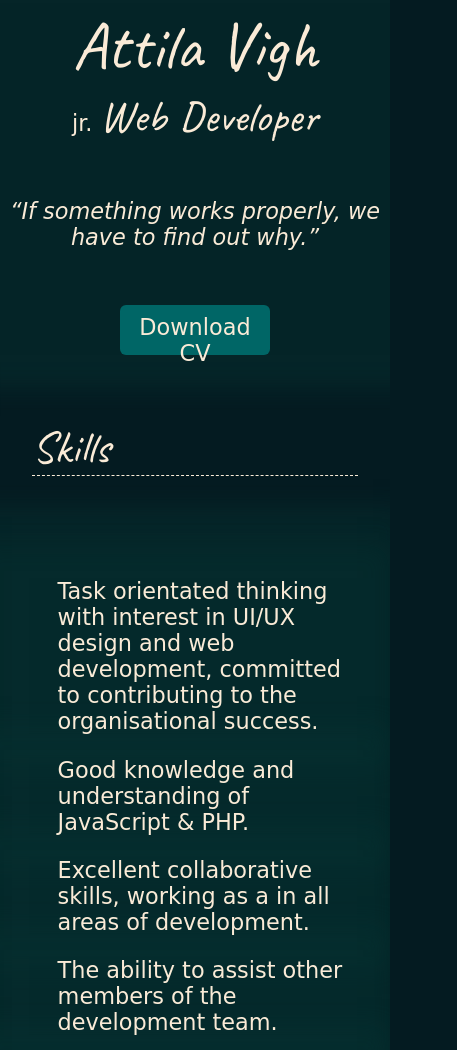
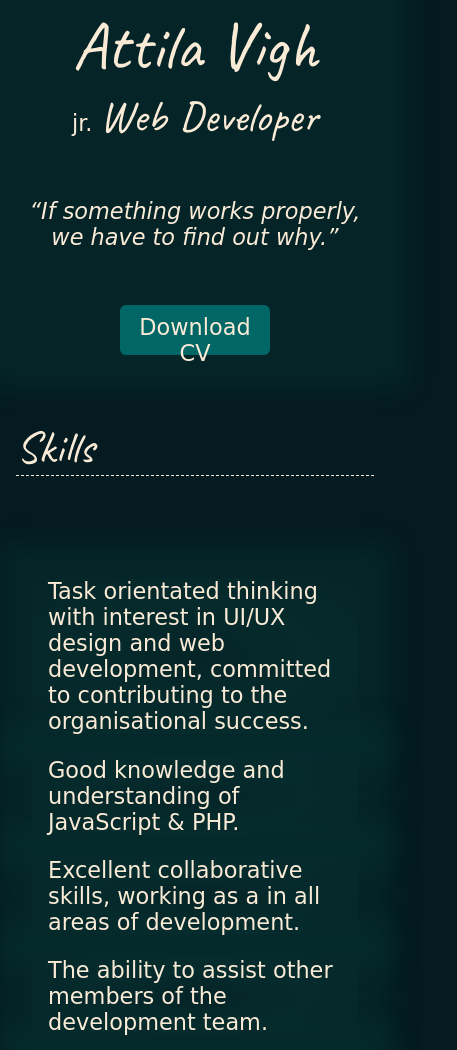
Before and after one commit to Attila-Vigh/1is2nd, a website: page builds/resume/index.html in a window 390 px wide. Shown: the part 947-1997 px from the top of the page, 457 px wide, since content can reach past the window. Drawn offline with Linux system fonts and the light colour scheme; a web font is replaced by a local one.

Commit message:
Sandow added to element from main background. Animation added to icons. Mobile layout of main finished.

```diff
--- a/process/sass/_variables.scss
+++ b/process/sass/_variables.scss
@@ -15,6 +15,7 @@ $violet:            #ee82ee;
 $red:               #D14348;
 $green:             #548C27;
 $shadow:            #07313179;
+$shadow-trasparent: #07313100;
 
 $color-primary-bg:           $dark-green-blue;
 $color-secondary-bg:         antiquewhite;
--- a/process/sass/modules/_main-about.scss
+++ b/process/sass/modules/_main-about.scss
@@ -5,6 +5,7 @@
 
     text-align: center;
     .profile-img {
+        z-index: 100;
         display: flex;
         flex-direction: column;
         align-items: center;
--- a/process/sass/modules/_main.scss
+++ b/process/sass/modules/_main.scss
@@ -1,4 +1,5 @@
 .panel {
+	padding: 0 1rem;
 	color: $color-primary;
 	font-family: $font-base;
 	border-radius: 30px;
@@ -12,7 +13,6 @@
 	.about,
 	.skills,
 	.education {
-		padding: 0vw 0vw;
 		display: flex;
 		flex-direction: column;
 	}
@@ -23,20 +23,20 @@
 	.skills,
 	.education {
 		h2 {
-			margin: 4rem 2rem;
+			margin: 4rem 0rem;
 			display: inline-table;
 		}
 		div, p {
-			padding-left: 1.8rem;
-			padding-right: 1rem;
+			padding: 0 1rem;
 		}
 		div {
 			padding-top: 1rem;
 			padding-bottom: 1rem;
 		}
-		div, p, h3 {
-			background-color: #07313169;
-			box-shadow: -18px 0px 22px 34px #07313179;
+		p, h3, .skill-icons {
+			background-color: $shadow;
+			background-image: radial-gradient($shadow-trasparent, $shadow 50%, $shadow-trasparent 100%);
+			box-shadow: 0px 0px 22px 34px $shadow;
 		}
 	}
 	.skills {
@@ -48,10 +48,22 @@
 			display: flex;
 			img {
 				margin-left: 1rem;
+				animation: wheal 6s ease-in-out infinite alternate;
 			}
+			@keyframes wheal {
+				100%   {transform: translate(20vw, 0 ) rotate(1turn);}
+			  }
 		}
 		div > img {
 			margin: .3rem;
+			animation: shake 9s infinite ease-in-out alternate both;
+			perspective: 1000px;
+		}
+		  @keyframes shake {
+			10%, 90% { transform: translate3d(-1px, 0, 12px);}
+			20%, 80% { transform: translate3d(2px, 0, 13px);}
+			30%, 50%, 70% { transform: translate3d(-4px, 0, 12px);}
+			40%, 60% { transform: translate3d(4px, 0, 12px);}
 		}
 	}
 	.education {
```
Also changed, not shown: builds/resume/css/style.css.
